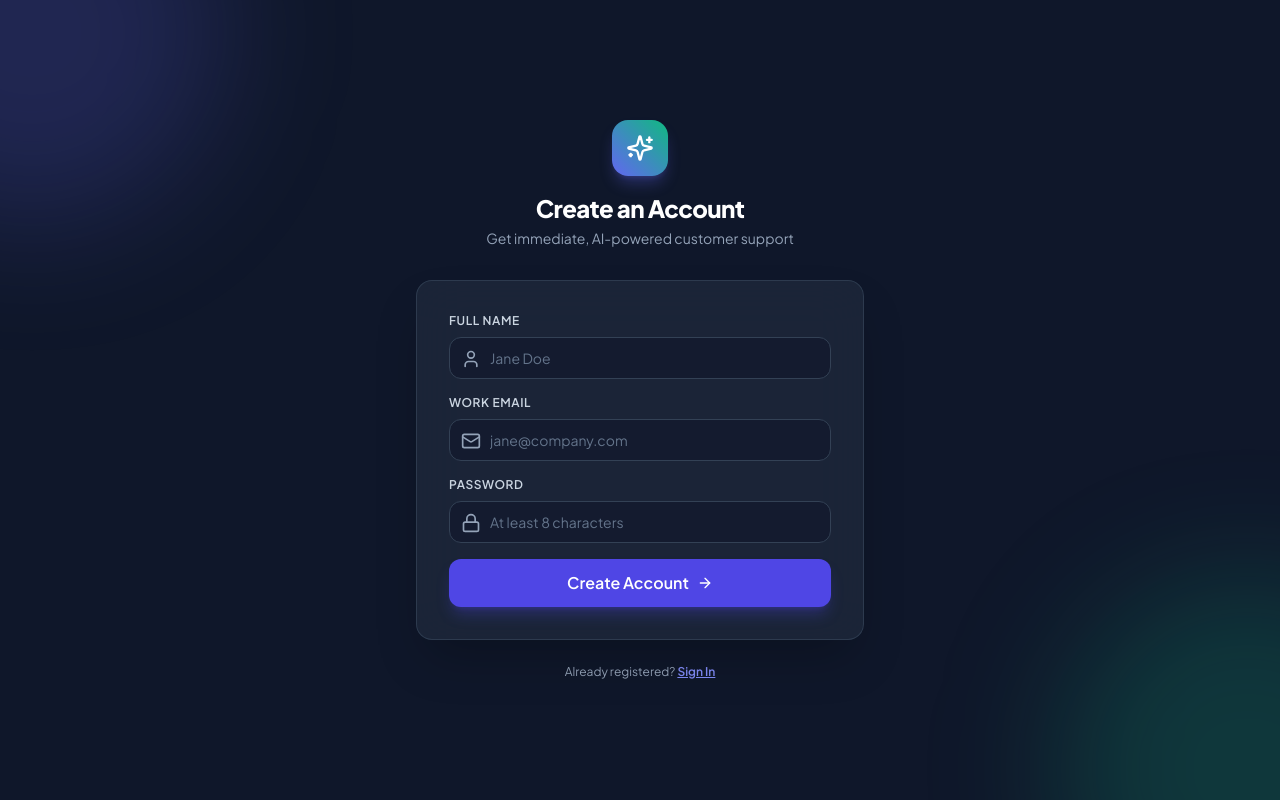
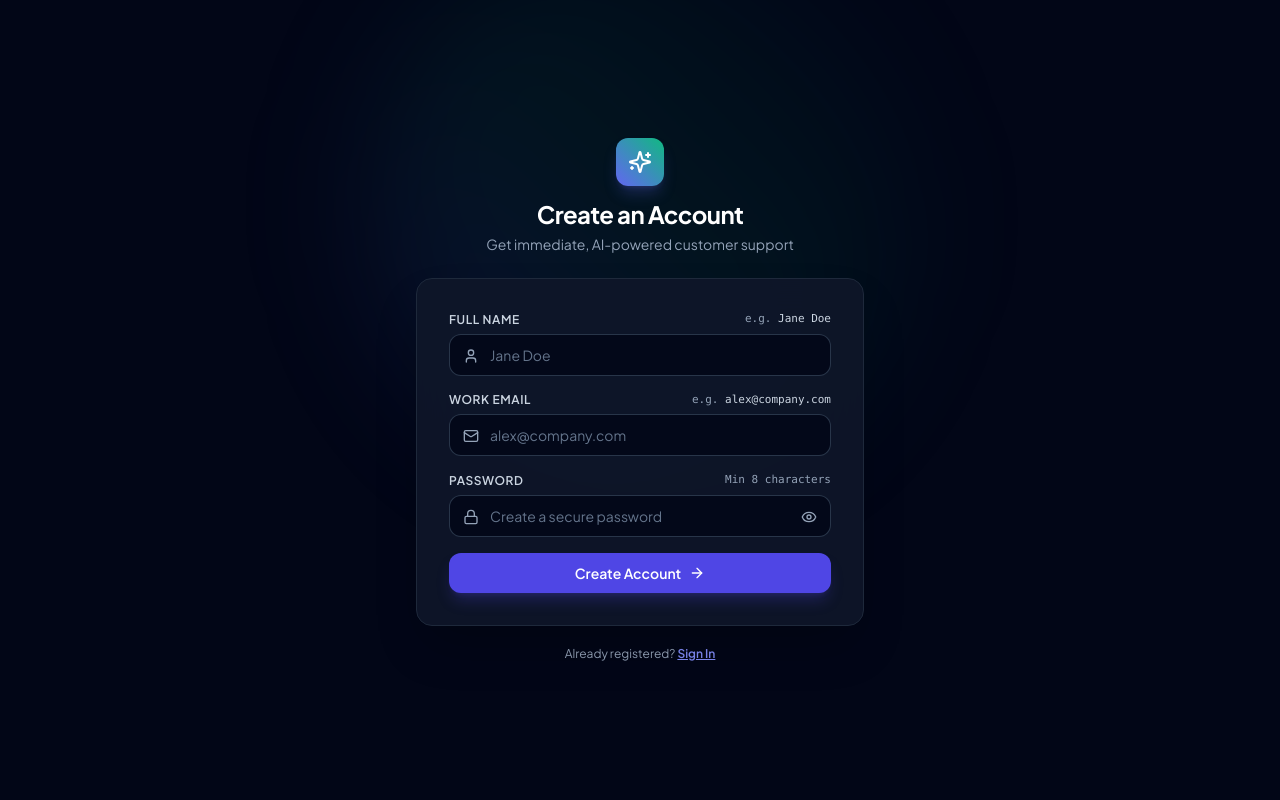
Before and after one commit to Suhirdha24/AI-customer-support-and-help-desk-platform, a React (Vite) app in the folder client/: page /register in a window 1280 px wide. Built offline with nearby package versions, Linux system fonts and the light colour scheme.

Commit message:
fix(auth): suppress browser autofill and enforce clean placeholders on RegisterPage

```diff
--- a/client/src/features/auth/RegisterPage.tsx
+++ b/client/src/features/auth/RegisterPage.tsx
@@ -1,21 +1,29 @@
-import React, { useState } from 'react';
+import React, { useState, useEffect } from 'react';
 import { Link, useNavigate } from 'react-router-dom';
 import { useAuthStore } from '../../store/useAuthStore.js';
 import { apiClient } from '../../api/client.js';
 import { toast } from '../../store/useToastStore.js';
-import { Sparkles, ArrowRight, Lock, Mail, User } from 'lucide-react';
+import { Sparkles, ArrowRight, Lock, Mail, User, Eye, EyeOff } from 'lucide-react';
 
 export const RegisterPage: React.FC = () => {
   const [name, setName] = useState('');
   const [email, setEmail] = useState('');
   const [password, setPassword] = useState('');
+  const [showPassword, setShowPassword] = useState(false);
   const [loading, setLoading] = useState(false);
   const { login } = useAuthStore();
   const navigate = useNavigate();
 
+  // Ensure form fields always start completely empty with clean placeholders
+  useEffect(() => {
+    setName('');
+    setEmail('');
+    setPassword('');
+  }, []);
+
   const handleRegister = async (e: React.FormEvent) => {
     e.preventDefault();
-    if (!name || !email || !password) {
+    if (!name.trim() || !email.trim() || !password) {
       toast.error('Please fill in all required fields.');
       return;
     }
@@ -23,8 +31,8 @@ export const RegisterPage: React.FC = () => {
     try {
       setLoading(true);
       const res = await apiClient.post('/auth/register', {
-        name,
-        email,
+        name: name.trim(),
+        email: email.trim(),
         password,
         role: 'CUSTOMER',
       });
@@ -44,79 +52,121 @@ export const RegisterPage: React.FC = () => {
   };
 
   return (
-    <div className="min-h-screen bg-slate-900 flex items-center justify-center p-4 relative overflow-hidden">
-      <div className="absolute -top-40 -left-40 w-96 h-96 bg-indigo-500/20 rounded-full blur-3xl pointer-events-none" />
-      <div className="absolute -bottom-40 -right-40 w-96 h-96 bg-emerald-500/20 rounded-full blur-3xl pointer-events-none" />
+    <div className="min-h-screen bg-slate-950 flex items-center justify-center p-4 relative overflow-hidden font-sans">
+      <div className="absolute top-1/4 left-1/2 -translate-x-1/2 -translate-y-1/2 w-[34rem] h-[34rem] bg-gradient-to-tr from-indigo-600/15 via-emerald-600/10 to-transparent rounded-full blur-3xl pointer-events-none" />
 
       <div className="max-w-md w-full relative z-10">
-        <div className="text-center mb-8">
-          <div className="inline-flex items-center justify-center w-14 h-14 rounded-2xl bg-gradient-to-tr from-indigo-500 to-emerald-500 shadow-lg shadow-indigo-500/30 mb-4">
-            <Sparkles className="w-7 h-7 text-white" />
+        <div className="text-center mb-6">
+          <div className="inline-flex items-center justify-center w-12 h-12 rounded-xl bg-gradient-to-tr from-indigo-500 to-emerald-500 shadow-lg shadow-indigo-500/25 mb-3">
+            <Sparkles className="w-6 h-6 text-white" />
           </div>
-          <h1 className="text-2xl font-extrabold text-white tracking-tight">Create an Account</h1>
-          <p className="text-sm text-slate-400 mt-1">Get immediate, AI-powered customer support</p>
+          <h1 className="text-2xl font-bold text-white tracking-tight">Create an Account</h1>
+          <p className="text-xs sm:text-sm text-slate-400 mt-1">
+            Get immediate, AI-powered customer support
+          </p>
         </div>
 
-        <div className="bg-slate-800/80 border border-slate-700/80 rounded-2xl p-8 shadow-2xl backdrop-blur-xl">
-          <form onSubmit={handleRegister} className="space-y-4">
+        <div className="bg-slate-900/90 border border-slate-800 rounded-2xl p-6 sm:p-8 shadow-2xl backdrop-blur-xl">
+          <form onSubmit={handleRegister} className="space-y-4" autoComplete="off">
+            {/* Full Name */}
             <div>
-              <label className="block text-xs font-semibold text-slate-300 uppercase tracking-wider mb-2">
+              <div className="flex items-center justify-between mb-1.5">
+                <label className="block text-xs font-semibold text-slate-300 uppercase tracking-wider">
                   Full Name
                 </label>
+                <span className="text-[11px] text-slate-400 font-mono">
+                  e.g. <span className="text-slate-300">Jane Doe</span>
+                </span>
+              </div>
               <div className="relative">
-                <User className="w-5 h-5 text-slate-400 absolute left-3 top-3" />
+                <User className="w-4 h-4 text-slate-400 absolute left-3.5 top-3.5" />
                 <input
                   type="text"
+                  name="reg_fullname"
+                  id="reg_fullname"
                   value={name}
                   onChange={(e) => setName(e.target.value)}
                   placeholder="Jane Doe"
                   required
-                  className="w-full bg-slate-900/60 border border-slate-700 rounded-xl pl-10 pr-4 py-2.5 text-sm text-white placeholder-slate-500 focus:outline-none focus:border-indigo-500 focus:ring-1 focus:ring-indigo-500 transition-colors"
+                  autoComplete="off"
+                  disabled={loading}
+                  className="w-full bg-slate-950/80 border border-slate-700/80 rounded-xl pl-10 pr-4 py-2.5 text-sm text-white placeholder-slate-500 focus:outline-none focus:border-indigo-500 focus:ring-2 focus:ring-indigo-500/20 transition-all disabled:opacity-60"
                 />
               </div>
             </div>
 
+            {/* Work Email */}
             <div>
-              <label className="block text-xs font-semibold text-slate-300 uppercase tracking-wider mb-2">
+              <div className="flex items-center justify-between mb-1.5">
+                <label className="block text-xs font-semibold text-slate-300 uppercase tracking-wider">
                   Work Email
                 </label>
+                <span className="text-[11px] text-slate-400 font-mono">
+                  e.g. <span className="text-slate-300">alex@company.com</span>
+                </span>
+              </div>
               <div className="relative">
-                <Mail className="w-5 h-5 text-slate-400 absolute left-3 top-3" />
+                <Mail className="w-4 h-4 text-slate-400 absolute left-3.5 top-3.5" />
                 <input
                   type="email"
+                  name="reg_user_email"
+                  id="reg_user_email"
                   value={email}
                   onChange={(e) => setEmail(e.target.value)}
-                  placeholder="jane@company.com"
+                  placeholder="alex@company.com"
                   required
-                  className="w-full bg-slate-900/60 border border-slate-700 rounded-xl pl-10 pr-4 py-2.5 text-sm text-white placeholder-slate-500 focus:outline-none focus:border-indigo-500 focus:ring-1 focus:ring-indigo-500 transition-colors"
+                  autoComplete="new-password"
+                  disabled={loading}
+                  className="w-full bg-slate-950/80 border border-slate-700/80 rounded-xl pl-10 pr-4 py-2.5 text-sm text-white placeholder-slate-500 focus:outline-none focus:border-indigo-500 focus:ring-2 focus:ring-indigo-500/20 transition-all disabled:opacity-60"
                 />
               </div>
             </div>
 
+            {/* Password */}
             <div>
-              <label className="block text-xs font-semibold text-slate-300 uppercase tracking-wider mb-2">
+              <div className="flex items-center justify-between mb-1.5">
+                <label className="block text-xs font-semibold text-slate-300 uppercase tracking-wider">
                   Password
                 </label>
+                <span className="text-[11px] text-slate-400 font-mono">
+                  Min 8 characters
+                </span>
+              </div>
               <div className="relative">
-                <Lock className="w-5 h-5 text-slate-400 absolute left-3 top-3" />
+                <Lock className="w-4 h-4 text-slate-400 absolute left-3.5 top-3.5" />
                 <input
-                  type="password"
+                  type={showPassword ? 'text' : 'password'}
+                  name="reg_user_password"
+                  id="reg_user_password"
                   value={password}
                   onChange={(e) => setPassword(e.target.value)}
-                  placeholder="At least 8 characters"
+                  placeholder="Create a secure password"
                   required
-                  className="w-full bg-slate-900/60 border border-slate-700 rounded-xl pl-10 pr-4 py-2.5 text-sm text-white placeholder-slate-500 focus:outline-none focus:border-indigo-500 focus:ring-1 focus:ring-indigo-500 transition-colors"
+                  autoComplete="new-password"
+                  disabled={loading}
+                  className="w-full bg-slate-950/80 border border-slate-700/80 rounded-xl pl-10 pr-10 py-2.5 text-sm text-white placeholder-slate-500 focus:outline-none focus:border-indigo-500 focus:ring-2 focus:ring-indigo-500/20 transition-all disabled:opacity-60"
                 />
+                <button
+                  type="button"
+                  onClick={() => setShowPassword(!showPassword)}
+                  aria-label={showPassword ? 'Hide password' : 'Show password'}
+                  className="absolute right-3.5 top-3.5 text-slate-400 hover:text-slate-200 transition-colors cursor-pointer"
+                >
+                  {showPassword ? <EyeOff className="w-4 h-4" /> : <Eye className="w-4 h-4" />}
+                </button>
               </div>
             </div>
 
             <button
               type="submit"
               disabled={loading}
-              className="w-full mt-2 flex items-center justify-center gap-2 py-3 px-4 bg-indigo-600 hover:bg-indigo-500 text-white font-semibold rounded-xl shadow-lg shadow-indigo-600/30 transition-all disabled:opacity-50"
+              className="w-full mt-2 flex items-center justify-center gap-2 py-2.5 px-4 bg-indigo-600 hover:bg-indigo-500 active:bg-indigo-700 text-white text-sm font-semibold rounded-xl shadow-lg shadow-indigo-600/25 transition-all disabled:opacity-50 cursor-pointer"
             >
               {loading ? (
-                <div className="w-5 h-5 border-2 border-white border-t-transparent rounded-full animate-spin" />
+                <>
+                  <div className="w-4 h-4 border-2 border-white border-t-transparent rounded-full animate-spin" />
+                  <span>Creating Account...</span>
+                </>
               ) : (
                 <>
                   <span>Create Account</span>
@@ -127,7 +177,7 @@ export const RegisterPage: React.FC = () => {
           </form>
         </div>
 
-        <p className="text-center text-xs text-slate-400 mt-6">
+        <p className="text-center text-xs text-slate-400 mt-5">
           Already registered?{' '}
           <Link to="/login" className="font-semibold text-indigo-400 hover:text-indigo-300 underline">
             Sign In
```
Lines whose indentation alone changed are shown as unchanged.
